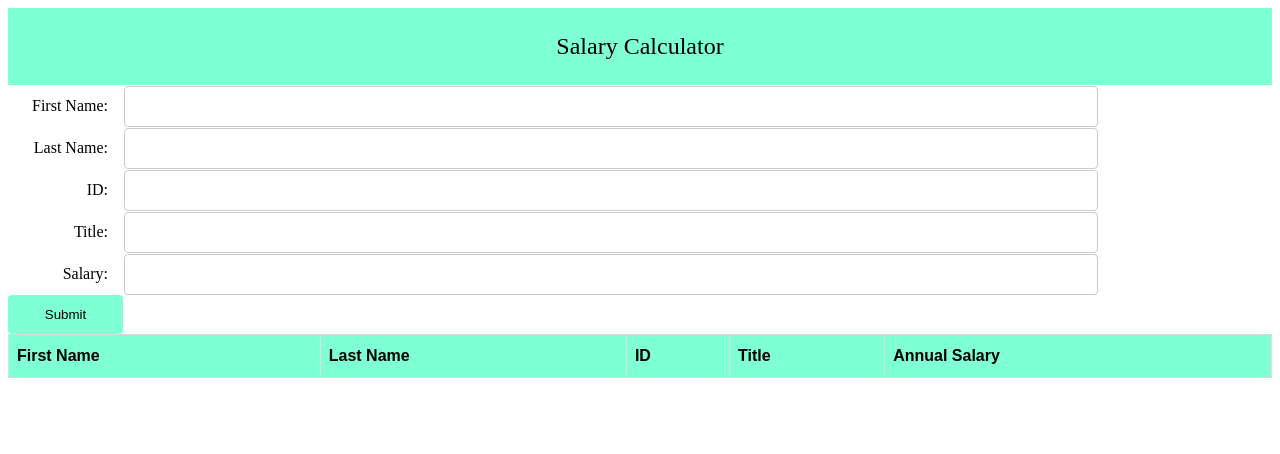
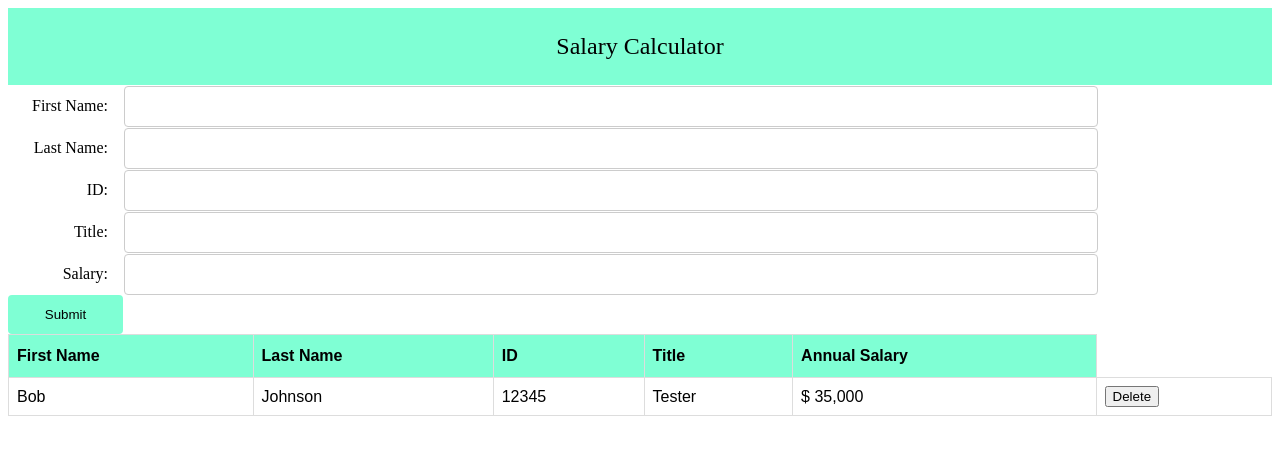
Before and after one commit to EpicFirno141/weekend-salary-calculator, a plain HTML site: page index.html in a window 1280 px wide. Drawn offline with Linux system fonts and the light colour scheme.

Commit message:
Finished the remove function, and added a test entry to test remove on.

```diff
--- a/client.js
+++ b/client.js
@@ -19,5 +19,5 @@ function recordData(event) {
 }
 
 function removeEntry(event) {
-
+    event.target.parentElement.parentElement.remove();
 }
--- a/index.html
+++ b/index.html
@@ -38,6 +38,14 @@
                 </tr>
             </thead>
             <tbody id="tableData">
+                <tr>
+                    <td>Bob</td>
+                    <td>Johnson</td>
+                    <td>12345</td>
+                    <td>Tester</td>
+                    <td>$ 35,000</td>
+                    <td><button onClick="removeEntry(event)">Delete</button></td>
+                </tr>
             </tbody>
         </table>
     </div>
```
